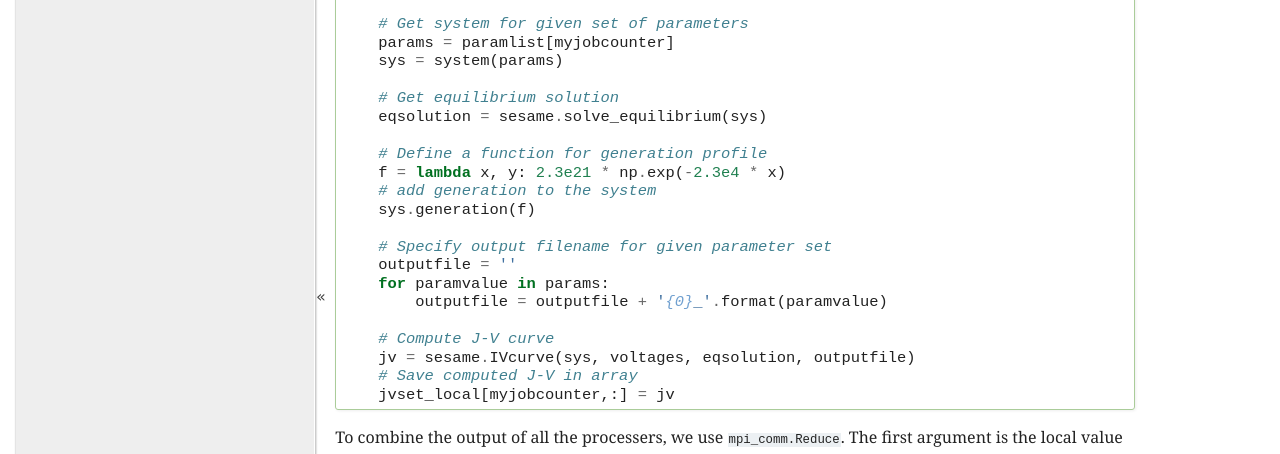
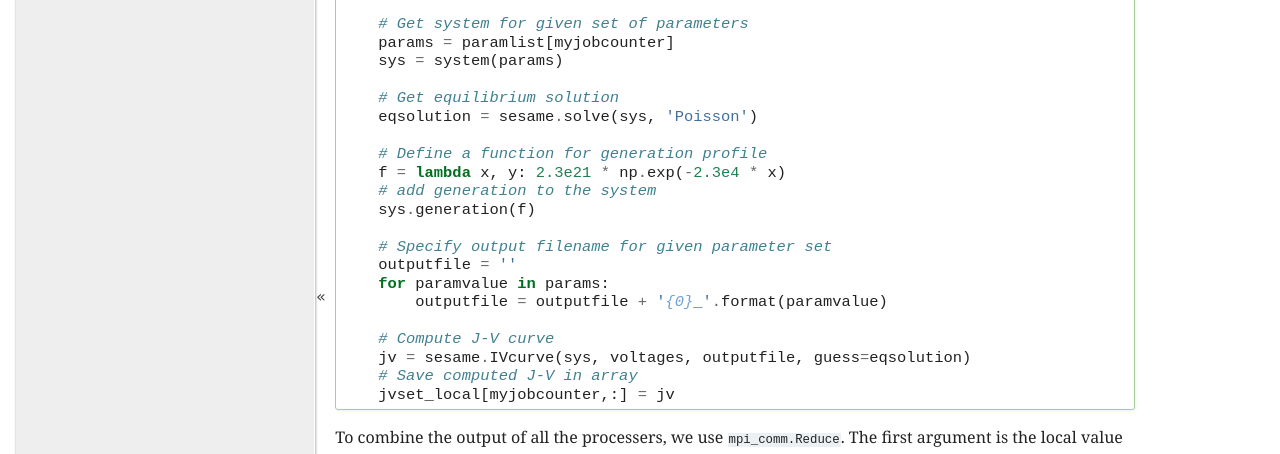
Before and after one commit to usnistgov/sesame, a Sphinx documentation site: the page built from doc/tutorial/parallel.rst, in a window 1280 px wide and 900 px high, scrolled down 3828 px. Shown: the part 152-606 px from the top of the window. Built offline with Sphinx 7.4.7, drawn with Linux system fonts in a browser that asks for light colours; formulas are drawn with MathJax 3.

Commit message:
Update parallel.rst
updated tutorial to reflect code updates: removed "solve_equilibrium", call to "IVcurve".

```diff
--- a/doc/tutorial/parallel.rst
+++ b/doc/tutorial/parallel.rst
@@ -169,7 +169,7 @@ Now we cycle over all the parameter sets which apply to a given node::
 	        sys = system(params)
 
 	        # Get equilibrium solution
-	        eqsolution = sesame.solve_equilibrium(sys)
+        	eqsolution = sesame.solve(sys, 'Poisson')
 
 	        # Define a function for generation profile
 	        f = lambda x, y: 2.3e21 * np.exp(-2.3e4 * x)
@@ -182,7 +182,7 @@ Now we cycle over all the parameter sets which apply to a given node::
 	            outputfile = outputfile + '{0}_'.format(paramvalue)
 
 	        # Compute J-V curve
-	        jv = sesame.IVcurve(sys, voltages, eqsolution, outputfile)
+	        jv = sesame.IVcurve(sys, voltages, outputfile, guess=eqsolution)
 	        # Save computed J-V in array
 	        jvset_local[myjobcounter,:] = jv
 
```
